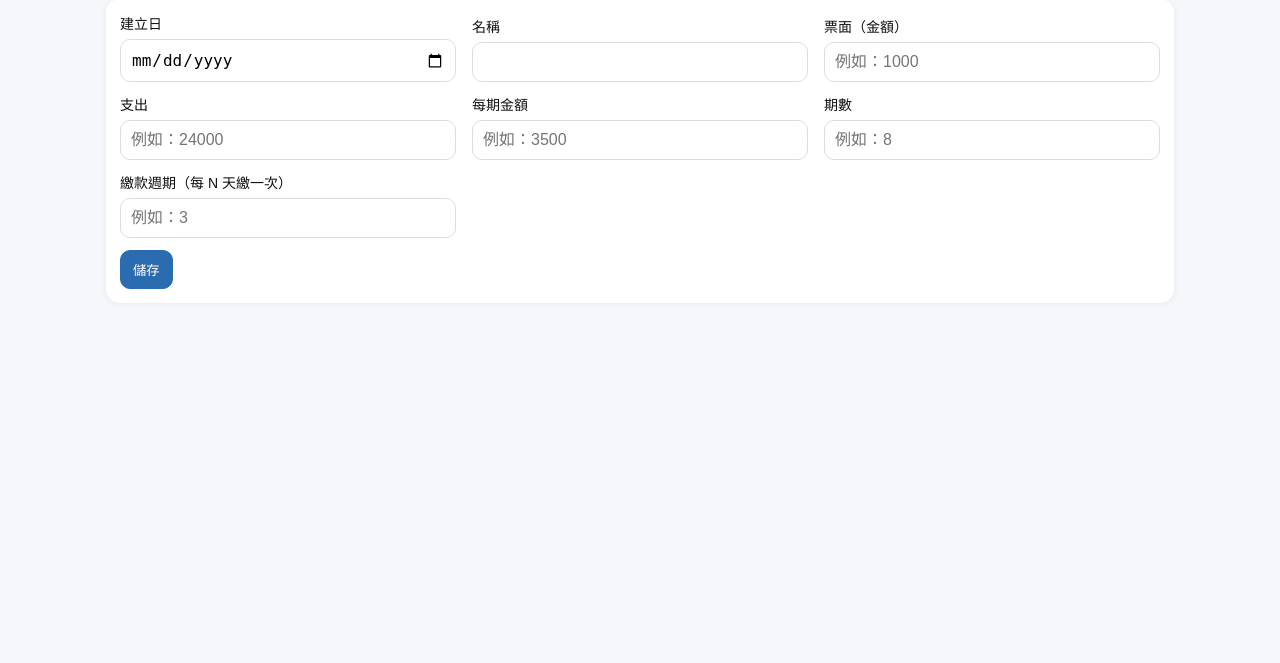
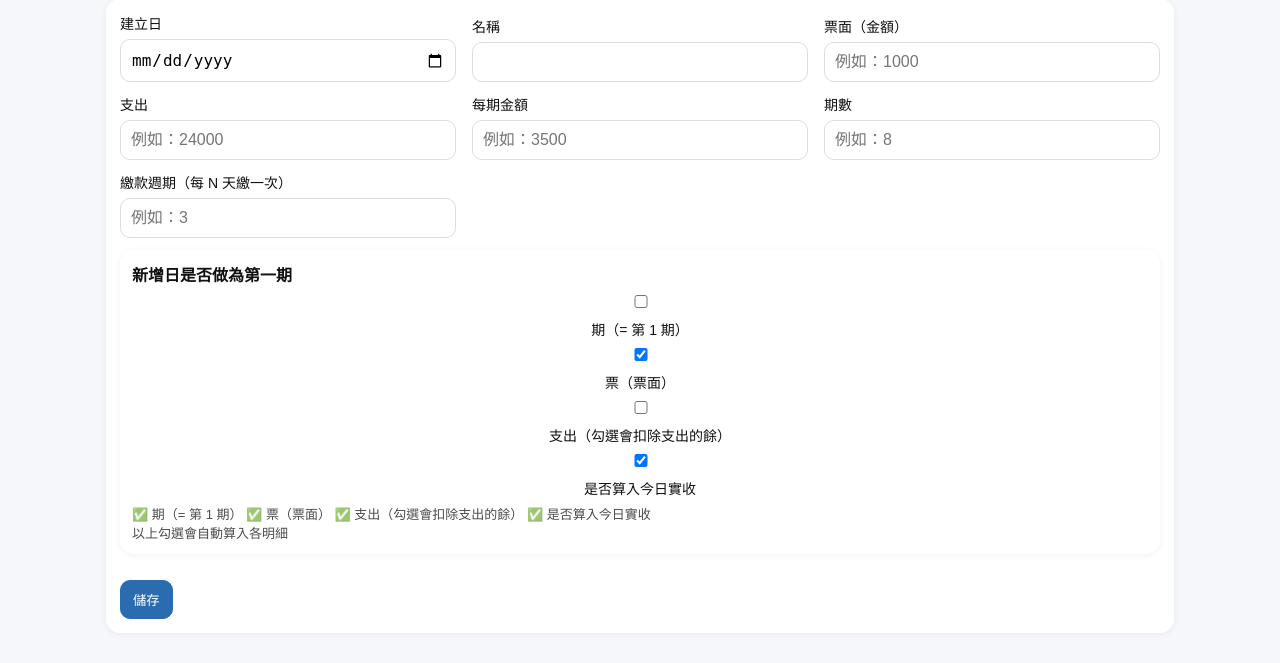
Before and after one commit to whork43-tech/public, a FastAPI app: template templates/add.html in a window 1280 px wide. Shown: the part 173-836 px from the top of the page. Before the commit the page ends 462 px from the top, so only its background shows below. Run offline with FastAPI, Linux system fonts and the light colour scheme; the template is opened without the code that fills it, so the values that code supplies are empty; some libraries are stand-ins or nearby versions.

Commit message:
Add files via upload

```diff
--- a/templates/add.html
+++ b/templates/add.html
@@ -1,11 +1,13 @@
 <!doctype html>
 <html lang="zh-Hant">
+
 <head>
   <meta charset="utf-8" />
   <meta name="viewport" content="width=device-width, initial-scale=1" />
   <title>新增 - 分期記帳</title>
   <link rel="stylesheet" href="/static/style.css?v=999">
 </head>
+
 <body>
   <div class="container">
     <h1>新增</h1>
@@ -46,9 +48,40 @@
           <input type="number" name="interval_days" min="1" placeholder="例如：3" required>
         </label>
 
+        <div class="card" style="grid-column: 1 / -1; padding: 12px;">
+          <div style="font-weight:700; margin-bottom:6px;">新增日是否做為第一期</div>
+
+          <label style="display:flex; gap:8px; align-items:center; margin:6px 0;">
+            <input type="checkbox" name="as_period1" value="1">
+            期（= 第 1 期）
+          </label>
+
+          <label style="display:flex; gap:8px; align-items:center; margin:6px 0;">
+            <input type="checkbox" name="use_face_value" value="1" checked>
+            票（票面）
+          </label>
+
+          <label style="display:flex; gap:8px; align-items:center; margin:6px 0;">
+            <input type="checkbox" name="deduct_first_period_expense" value="1">
+            支出（勾選會扣除支出的餘）
+          </label>
+
+          <label style="display:flex; gap:8px; align-items:center; margin:6px 0;">
+            <input type="checkbox" name="count_today" value="1" checked>
+            是否算入今日實收
+          </label>
+
+          <div style="font-size: 13px; opacity: .75; margin-top: 6px;">
+            ✅ 期（= 第 1 期） ✅ 票（票面） ✅ 支出（勾選會扣除支出的餘） ✅ 是否算入今日實收<br>
+            以上勾選會自動算入各明細
+          </div>
+        </div>
+
+
         <button type="submit" class="btn primary">儲存</button>
       </form>
     </div>
   </div>
 </body>
+
 </html>
--- a/templates/history.html
+++ b/templates/history.html
@@ -134,7 +134,7 @@
           <span class="day-total">
             總收：{{ g.total }}
             總開銷：{{ exp_total }}
-            淨收：{{ net_total }}
+            淨利：{{ net_total }}
           </span>
         </summary>
 
--- a/templates/index.html
+++ b/templates/index.html
@@ -251,7 +251,7 @@
           </div>
 
           <div class="card" style="flex:1; margin-bottom:14px;">
-            <h2>今日淨收</h2>
+            <h2>今日淨利</h2>
             <p style="font-size: 22px; margin: 0;"><b>{{ today_net }}</b></p>
           </div>
 
```
